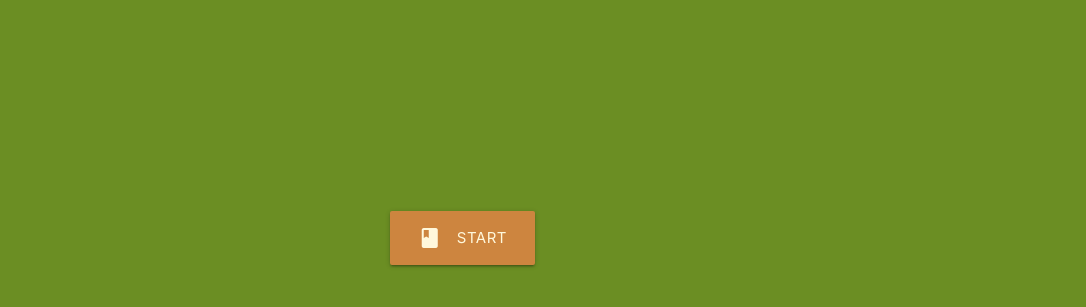
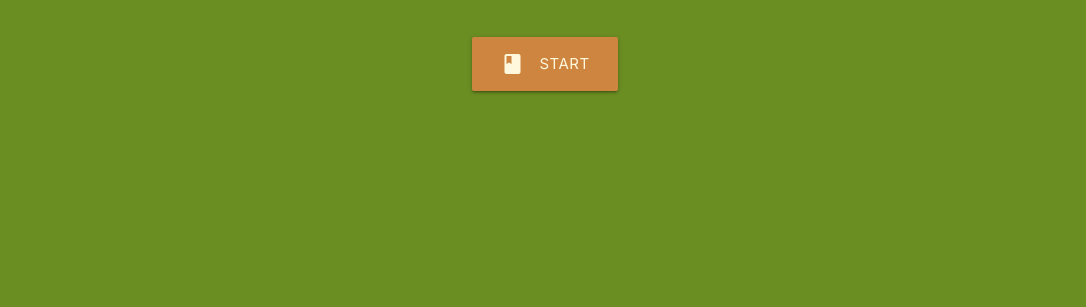
Before and after one commit to knam04/books-webapp-01-static-prototypes-, a website: page views/welcome.html in a window 1280 px wide. Shown: the part 235-542 px from the top of the page, without its empty margins (95-1181 px from the left). Drawn offline with nearby package versions, Linux system fonts and the light colour scheme.

Commit message:
middleware and minor fixes

```diff
--- a/package.json
+++ b/package.json
@@ -17,6 +17,7 @@
   },
   "homepage": "https://github.com/knam04/books-webapp-01-static-prototypes-#readme",
   "dependencies": {
-    "express": "^4.17.3"
+    "express": "^4.17.3",
+    "morgan": "^1.10.0"
   }
 }
--- a/views/welcome.html
+++ b/views/welcome.html
@@ -20,9 +20,9 @@
 
         }
         .buttons{
-            position: fixed;
-            bottom: 300px;
-            right: 650px;
+            display:flex;
+            justify-content:center;
+            align-items: center;
 
 
         }
```
Also changed, not shown: app.js (+7 -0 lines), views/inventory.html (+1 -1 lines), 1 other file.
